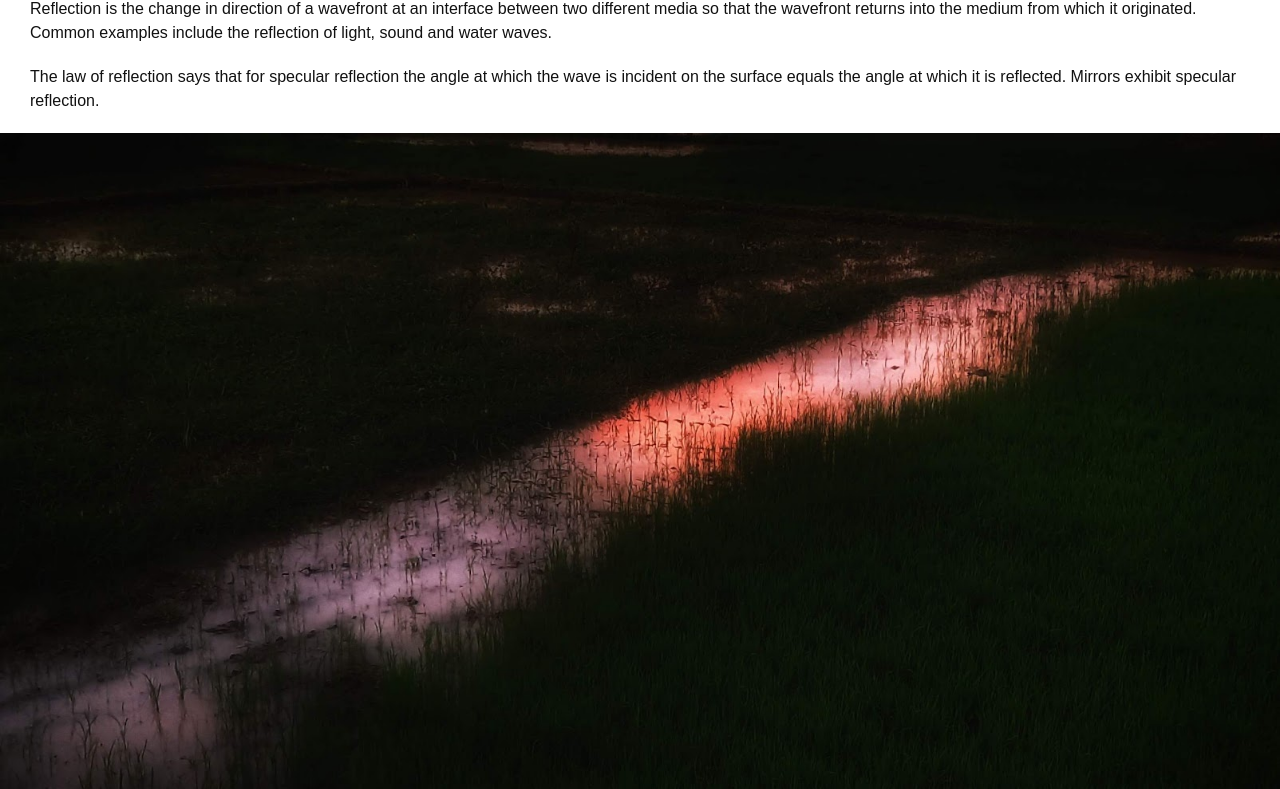
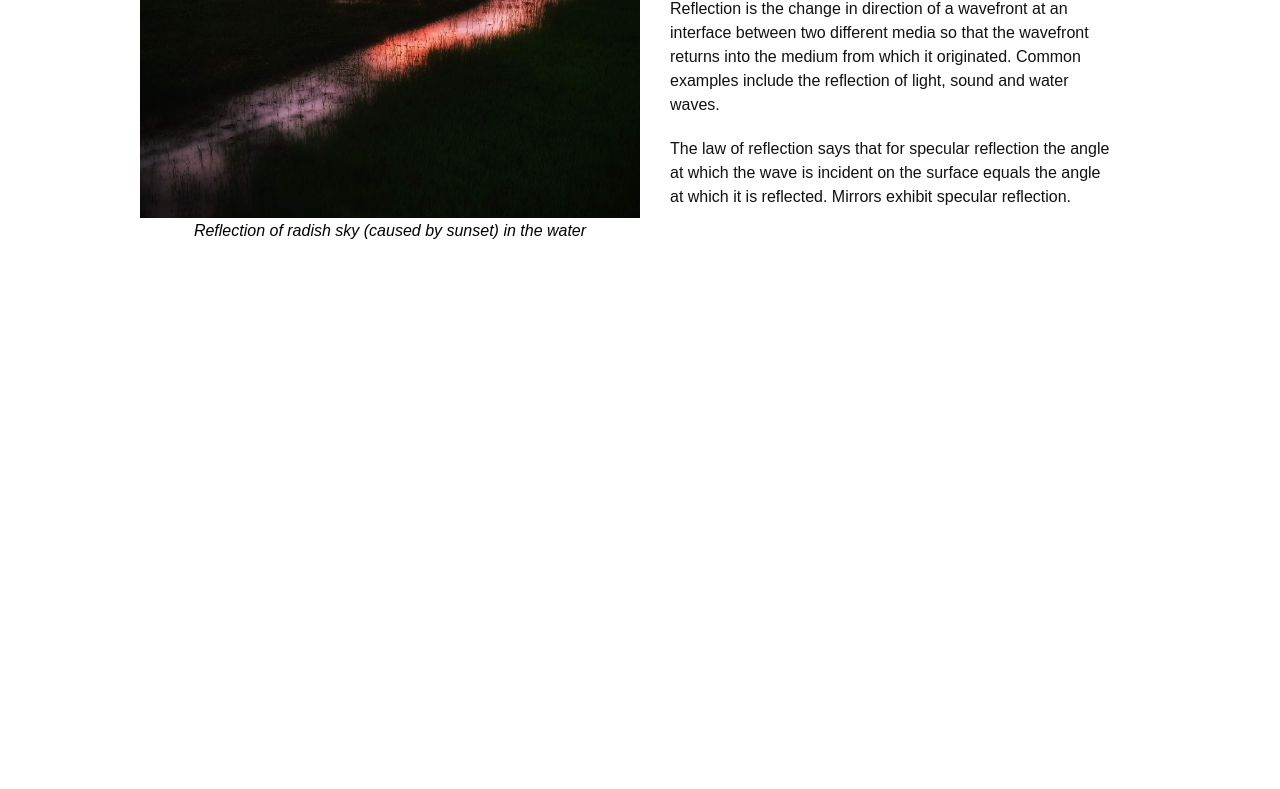
Before and after one commit to exismys/CSSLayouts, a plain HTML site: page responsive-page-1/index.html in a window 1280 px wide. Shown: the part 97-886 px from the top of the page. After the commit the page ends 800 px from the top, so only its background shows below. Drawn offline with Linux system fonts and the light colour scheme.

Commit message:
added media queries to make it responsive

```diff
--- a/responsive-page-1/style.css
+++ b/responsive-page-1/style.css
@@ -5,6 +5,7 @@
 
 .blog-post {
     width: 100%;
+    margin: auto;
 }
 
 .figure-info {
@@ -29,6 +30,7 @@
 
 .article-figure {
     width: 100%;
+    text-align: center;
 }
 
 .article-figure img {
@@ -40,3 +42,20 @@
     font-family: arial;
     font-style: italic;
 }
+
+@media only screen and (min-width: 1000px) {
+    .blog-post {
+        width: 1000px;
+    }
+
+    .figure-info {
+        width: 50%;
+        float: right;
+    }
+
+    .article-figure {
+        padding: 30px 0px;
+        width: 50%;
+        float: left;
+    }
+}
```
